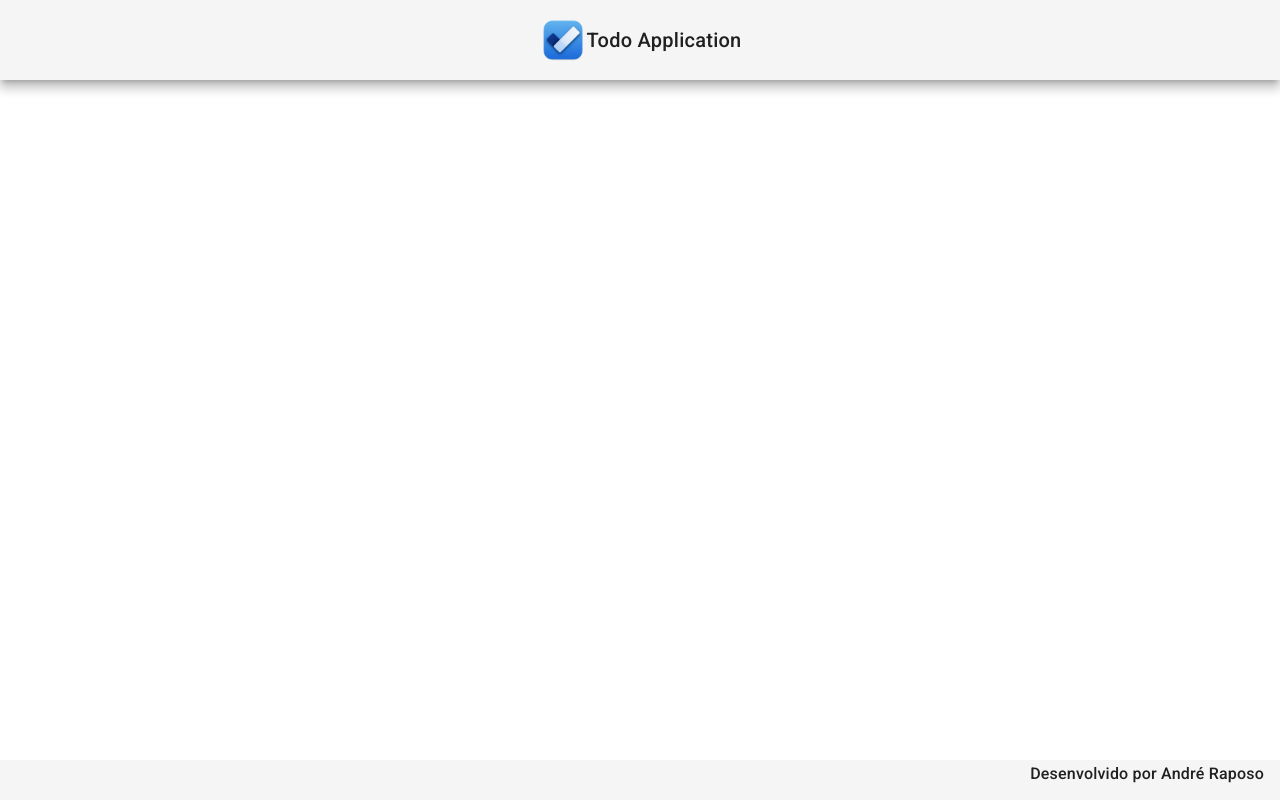
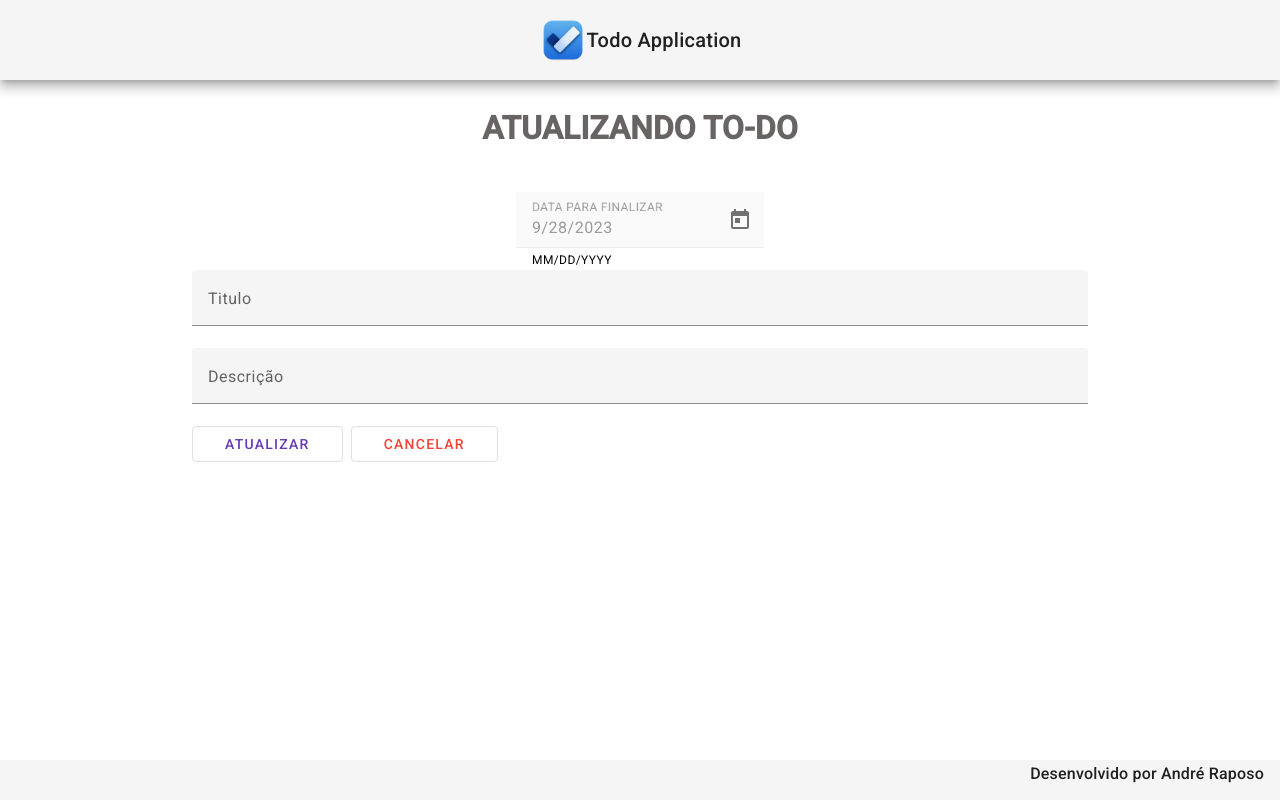
Before and after one commit to ajrap/angularTODO, an Angular app: page /update/1 in a window 1280 px wide. Before the commit this address led to /. Built offline with nearby package versions, Linux system fonts and the light colour scheme; no server answers.

Commit message:
33.Componente update (Parte 2)

```diff
--- /dev/null
+++ b/src/app/components/create/create.component.css
@@ -0,0 +1,32 @@
+form {
+  width: 70%;
+  margin: 2rem auto 0 auto;
+  text-align: center;
+}
+
+
+.data-finalizar {
+  text-align: start;
+}
+
+h1 {
+  font-size: 2rem;
+  font-weight: 600;
+  margin-bottom: 3rem;
+  color: rgb(104, 100, 100);
+}
+
+.form {
+  width: 100%;
+}
+
+.buttons {
+  width: 100%;
+  text-align: start;
+}
+
+button {
+  margin-right: 0.5rem;
+  padding-right: 2rem;
+  padding-left: 2rem;
+}
--- /dev/null
+++ b/src/app/components/create/create.component.html
@@ -0,0 +1,28 @@
+<form>
+  <h1>CRIANDO NOVO TO-DO</h1>
+
+  <mat-form-field class="data-finalizar">
+    <mat-label>DATA PARA FINALIZAR</mat-label>
+    <input [(ngModel)]="todo.dataParaFinalizar" name="todo.dataParaFinalizar" matInput [matDatepicker]="dp3" disabled />
+    <mat-hint>MM/DD/YYYY</mat-hint>
+    <mat-datepicker-toggle matIconSuffix [for]="dp3"></mat-datepicker-toggle>
+    <mat-datepicker #dp3 disabled="false"></mat-datepicker>
+  </mat-form-field>
+
+  <div class="forms">
+    <mat-form-field class="form">
+      <mat-label>Titulo</mat-label>
+      <input [(ngModel)]="todo.titulo" name="todo.titulo" matInput placeholder="Ex. Estudar Spring" />
+    </mat-form-field>
+
+    <mat-form-field class="form">
+      <mat-label>Descrição</mat-label>
+      <input [(ngModel)]="todo.descricao" name="todo.descricao"  matInput placeholder="Ex. Estudar Spring Boot 2" />
+    </mat-form-field>
+  </div>
+  <div class="buttons">
+    <button (click)="create()" mat-stroked-button color="primary">CRIAR</button>
+    <button (click)="cancel()" mat-stroked-button color="warn">CANCELAR</button>
+
+  </div>
+</form>
--- /dev/null
+++ b/src/app/components/create/create.component.ts
@@ -0,0 +1,51 @@
+import { Component } from "@angular/core";
+import { Router } from "@angular/router";
+import { Todo } from "src/app/models/todo";
+import { TodoService } from "src/app/services/todo.service";
+
+@Component({
+  selector: "app-create",
+  templateUrl: "./create.component.html",
+  styleUrls: ["./create.component.css"],
+})
+export class CreateComponent {
+  todo: Todo = {
+    titulo: "",
+    descricao: "",
+    dataParaFinalizar: new Date(),
+    finalizado: false,
+  };
+
+  constructor(private router: Router, private service: TodoService) {}
+
+  ngOnInit(): void {
+    //Called after the constructor, initializing input properties, and the first call to ngOnChanges.
+    //Add 'implements OnInit' to the class.
+  }
+
+  create(): void {
+    this.formataData();
+    this.service.create(this.todo).subscribe(
+      (resposta) => {
+        this.service.message("To-do criado com sucesso!");
+        this.router.navigate([""]);
+      },
+      (err) => {
+        this.service.message("Falha ao criar To-do");
+        this.router.navigate([""]);
+      }
+    );
+    //console.log(this.todo.dataParaFinalizar);
+  }
+
+  cancel(): void {
+    this.router.navigate([""]);
+  }
+
+  formataData(): void {
+    let data = new Date(this.todo.dataParaFinalizar);
+    this.todo.dataParaFinalizar = `${data.getDate()}/${
+      data.getMonth() + 1
+    }/${data.getFullYear()}`;
+  }
+}
--- a/src/app/components/read-all/read-all.component.html
+++ b/src/app/components/read-all/read-all.component.html
@@ -1,18 +1,27 @@
 <div class="container">
-
   <div class="badge">
-
-    <button (click)="navegarParaFinalizados()" mat-stroked-button color="primary" matBadge= "{{ closed }}">Tasks Finalizadas</button>
-
+    <button
+      (click)="navegarParaFinalizados()"
+      mat-stroked-button
+      color="primary"
+      matBadge="{{ closed }}"
+    >
+      Tasks Finalizadas
+    </button>
   </div>
 
-  <button class="novo-todo mat-elevation-z8" mat-stroked-button color="primary">
+  <button
+    routerLink="create"
+    class="novo-todo mat-elevation-z8"
+    mat-stroked-button
+    color="primary"
+  >
     NOVO TO-DO
   </button>
 
   <div class="content" *ngFor="let item of list">
     <mat-card class="mat-elevation-z8">
-      <p>Data para finalizar: {{item.dataParaFinalizar}}</p>
+      <p>Data para finalizar: {{ item.dataParaFinalizar }}</p>
       <mat-card-header>
         <mat-card-title>{{ item.titulo }}</mat-card-title>
         <mat-card-subtitle>{{ item.descricao }}</mat-card-subtitle>
@@ -22,7 +31,7 @@
         <button (click)="finalizar(item)" mat-mini-fab color="primary">
           <mat-icon>done</mat-icon>
         </button>
-        <button mat-mini-fab color="accent">
+        <button routerLink="update/{{ item.id }}" mat-mini-fab color="accent">
           <mat-icon>edit</mat-icon>
         </button>
         <button (click)="delete(item.id)" mat-mini-fab color="warn">
--- /dev/null
+++ b/src/app/components/update/update.component.css
@@ -0,0 +1,32 @@
+form {
+    width: 70%;
+    margin: 2rem auto 0 auto;
+    text-align: center;
+  }
+
+
+  .data-finalizar {
+    text-align: start;
+  }
+
+  h1 {
+    font-size: 2rem;
+    font-weight: 600;
+    margin-bottom: 3rem;
+    color: rgb(104, 100, 100);
+  }
+
+  .form {
+    width: 100%;
+  }
+
+  .buttons {
+    width: 100%;
+    text-align: start;
+  }
+
+  button {
+    margin-right: 0.5rem;
+    padding-right: 2rem;
+    padding-left: 2rem;
+  }
--- /dev/null
+++ b/src/app/components/update/update.component.html
@@ -0,0 +1,28 @@
+<form>
+    <h1>ATUALIZANDO TO-DO</h1>
+
+    <mat-form-field class="data-finalizar">
+      <mat-label>DATA PARA FINALIZAR</mat-label>
+      <input [(ngModel)]="todo.dataParaFinalizar" name="todo.dataParaFinalizar" matInput [matDatepicker]="dp3" disabled />
+      <mat-hint>MM/DD/YYYY</mat-hint>
+      <mat-datepicker-toggle matIconSuffix [for]="dp3"></mat-datepicker-toggle>
+      <mat-datepicker #dp3 disabled="false"></mat-datepicker>
+    </mat-form-field>
+
+    <div class="forms">
+      <mat-form-field class="form">
+        <mat-label>Titulo</mat-label>
+        <input [(ngModel)]="todo.titulo" name="todo.titulo" matInput placeholder="Ex. Estudar Spring" />
+      </mat-form-field>
+
+      <mat-form-field class="form">
+        <mat-label>Descrição</mat-label>
+        <input [(ngModel)]="todo.descricao" name="todo.descricao"  matInput placeholder="Ex. Estudar Spring Boot 2" />
+      </mat-form-field>
+    </div>
+    <div class="buttons">
+      <button (click)="update()" mat-stroked-button color="primary">ATUALIZAR</button>
+      <button (click)="cancel()" mat-stroked-button color="warn">CANCELAR</button>
+
+    </div>
+  </form>
--- /dev/null
+++ b/src/app/components/update/update.component.ts
@@ -0,0 +1,61 @@
+import { Component } from "@angular/core";
+import { ActivatedRoute, Router } from "@angular/router";
+import { Todo } from "src/app/models/todo";
+import { TodoService } from "src/app/services/todo.service";
+
+@Component({
+  selector: "app-update",
+  templateUrl: "./update.component.html",
+  styleUrls: ["./update.component.css"],
+})
+export class UpdateComponent {
+  todo: Todo = {
+    titulo: "",
+    descricao: "",
+    dataParaFinalizar: new Date(),
+    finalizado: false,
+  };
+
+  constructor(
+    private router: Router,
+    private service: TodoService,
+    private route: ActivatedRoute
+  ) {}
+
+  ngOnInit(): void {
+    //Called after the constructor, initializing input properties, and the first call to ngOnChanges.
+    //Add 'implements OnInit' to the class.
+    this.todo.id = this.route.snapshot.paramMap.get("id")!;
+    this.findById();
+  }
+
+  findById(): void {
+    this.service.findById(this.todo.id).subscribe((resposta) => {
+      this.todo = resposta;
+    });
+  }
+
+  update(): void {
+    this.service.update(this.todo).subscribe(
+      (resposta) => {
+        this.service.message("Informações atualizadas com sucesso!");
+        this.router.navigate([""]);
+      },
+      (err) => {
+        this.service.message("Falha ao atualizar To-do");
+        this.router.navigate([""]);
+      }
+    );
+  }
+
+  cancel(): void {
+    this.router.navigate([""]);
+  }
+
+  formataData(): void {
+    let data = new Date(this.todo.dataParaFinalizar);
+    this.todo.dataParaFinalizar = `${data.getDate()}/${
+      data.getMonth() + 1
+    }/${data.getFullYear()}`;
+  }
+}
--- a/src/app/models/todo.ts
+++ b/src/app/models/todo.ts
@@ -2,7 +2,7 @@ export interface Todo{
     id?: String,
     titulo: String,
     descricao?: String,
-    dataParaFinalizar: Date,
+    dataParaFinalizar: any,
     finalizado: Boolean
 
 }
--- a/src/app/services/todo.service.ts
+++ b/src/app/services/todo.service.ts
@@ -1,44 +1,47 @@
-import { HttpClient } from '@angular/common/http';
-import { Injectable } from '@angular/core';
-import { Observable } from 'rxjs';
-import { Todo } from '../models/todo';
-import { environment } from 'src/environments/environment';
-import { MatSnackBar } from '@angular/material/snack-bar';
-
+import { HttpClient } from "@angular/common/http";
+import { Injectable } from "@angular/core";
+import { Observable } from "rxjs";
+import { Todo } from "../models/todo";
+import { environment } from "src/environments/environment";
+import { MatSnackBar } from "@angular/material/snack-bar";
 
 @Injectable({
-  providedIn: 'root'
+  providedIn: "root",
 })
+export class TodoService {
+  //baseUrl = environment.baseUrl;
+  baseUrl = "http://localhost:8081/todos";
 
-export class TodoService {
+  constructor(private http: HttpClient, private snack: MatSnackBar) {}
 
-  //baseUrl = environment.baseUrl;
-  baseUrl = 'http://localhost:8081/todos'
-
-  constructor(private http: HttpClient, private snack: MatSnackBar) { }
-
-
-  findAll(): Observable<Todo[]>{
+  findAll(): Observable<Todo[]> {
     return this.http.get<Todo[]>(this.baseUrl);
   }
 
-  update(todo: Todo): Observable<Todo> {
-    const url = `${this.baseUrl}/${todo.id}`
-    return this.http.put<Todo>(url, todo);
-
+  findById(id: any): Observable<Todo> {
+    const url = `${this.baseUrl}/${id}`
+    return this.http.get<Todo>(url);
   }
 
-  delete(id: any): Observable<void>{
-    const url = `${this.baseUrl}/${id}`
+  update(todo: Todo): Observable<Todo> {
+    const url = `${this.baseUrl}/${todo.id}`;
+    return this.http.put<Todo>(url, todo);
+  }
+
+  delete(id: any): Observable<void> {
+    const url = `${this.baseUrl}/${id}`;
     return this.http.delete<void>(url);
   }
 
-  message(msg: string): void{
-    this.snack.open(`${msg}`, 'OK', {
-      horizontalPosition: 'end',
-      verticalPosition:'top',
-      duration: 4000
-    })
+  create(todo: Todo): Observable<Todo> {
+    return this.http.post<Todo>(this.baseUrl, todo);
   }
 
+  message(msg: string): void {
+    this.snack.open(`${msg}`, "OK", {
+      horizontalPosition: "end",
+      verticalPosition: "top",
+      duration: 4000,
+    });
+  }
 }
```
Also changed, not shown: src/app/app-routing.module.ts (+10 -0 lines), src/app/app.module.ts (+28 -10 lines).
